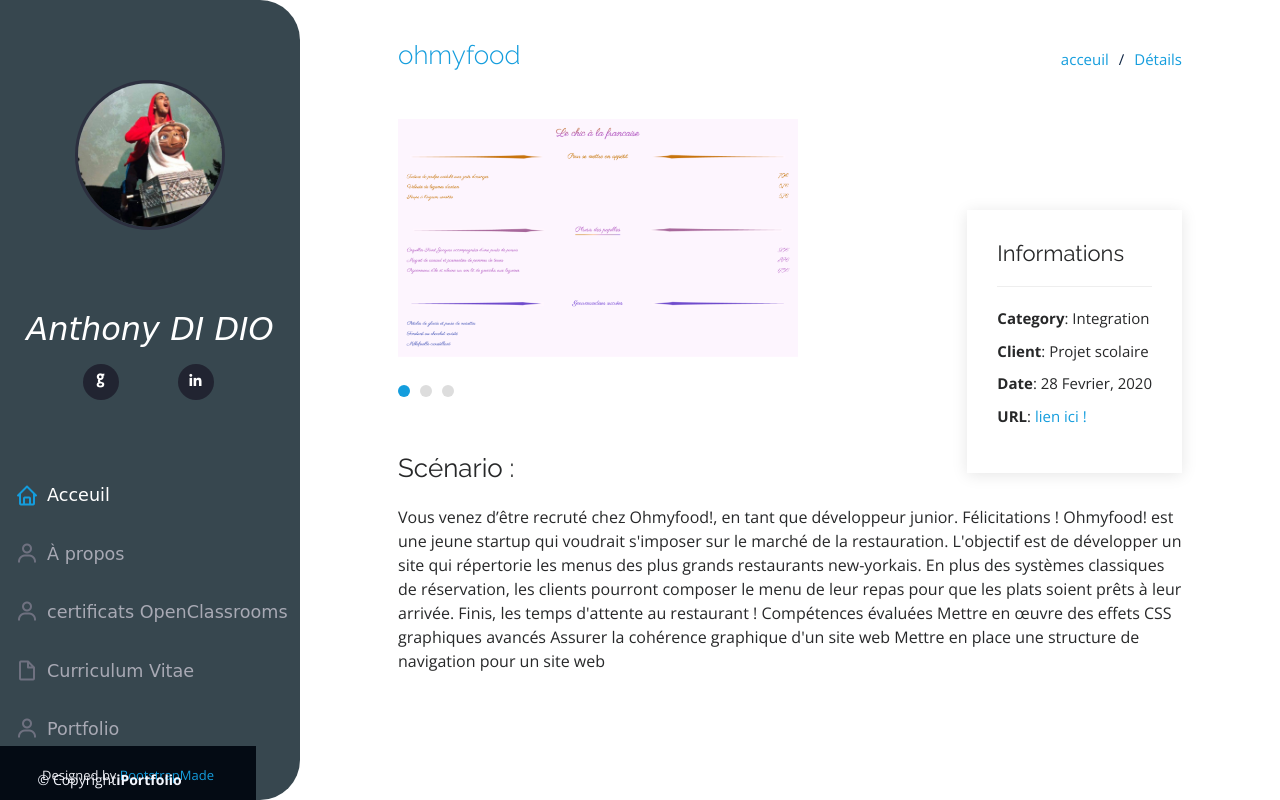
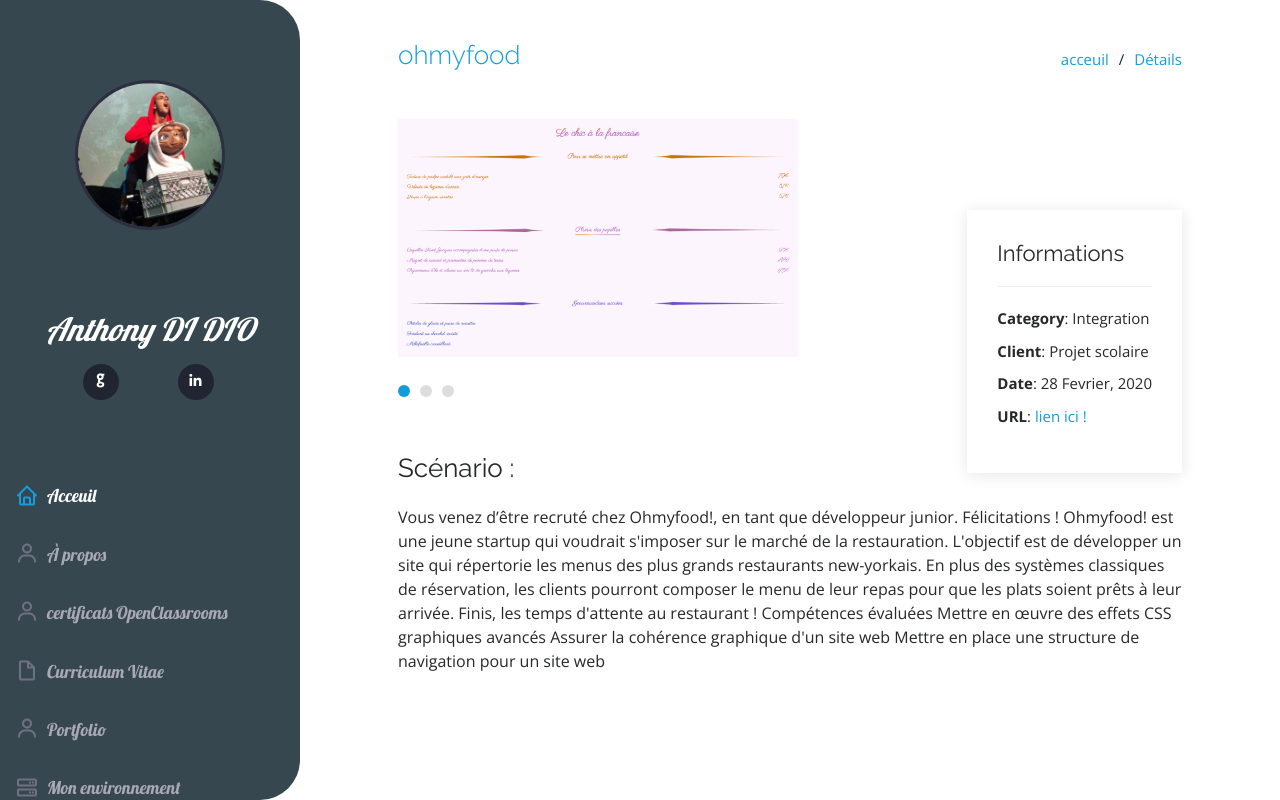
Before and after one commit to antho635/i-cv, a PHP site: page /projet-ohmyfood.html in a window 1280 px wide. Run offline with PHP 8.4, Linux system fonts and the light colour scheme; some libraries are stand-ins or nearby versions.

Commit message:
refac detail portfolio et header

```diff
--- a/assets/css/styles.css
+++ b/assets/css/styles.css
@@ -49,6 +49,7 @@ body {
           flex-direction: column;
   border-radius: 0 40px 40px 0;
   font-family: 'Lobster', cursive;
+  overflow: hidden;
 }
 
 a {
--- a/assets/css/styles.scss
+++ b/assets/css/styles.scss
@@ -37,6 +37,7 @@
         flex-direction: column;
         border-radius: 0 40px 40px 0;
         font-family: 'Lobster', cursive;
+        overflow: hidden;
     }
 
     a {
--- a/projet-ohmyfood.html
+++ b/projet-ohmyfood.html
@@ -13,7 +13,9 @@
     <link href="assets/img/apple-touch-icon.png" rel="apple-touch-icon">
 
     <!-- Google Fonts -->
+    <link href="https://fonts.googleapis.com/css2?family=Dancing+Script:wght@600&display=swap" rel="stylesheet">
     <link href="https://fonts.googleapis.com/css?family=Open+Sans:300,300i,400,400i,600,600i,700,700i|Raleway:300,300i,400,400i,500,500i,600,600i,700,700i|Poppins:300,300i,400,400i,500,500i,600,600i,700,700i" rel="stylesheet">
+    <link href="https://fonts.googleapis.com/css2?family=Lobster&display=swap" rel="stylesheet">
 
     <!-- Vendor CSS Files -->
     <link href="assets/vendor/icofont/icofont.min.css" rel="stylesheet">
@@ -124,23 +126,6 @@
     </main>
     <!-- End #main -->
 
-    <!-- ======= Footer ======= -->
-    <footer id="footer">
-        <div class="container">
-            <div class="copyright">
-                &copy; Copyright <strong><span>iPortfolio</span></strong>
-            </div>
-            <div class="credits">
-                <!-- All the links in the footer should remain intact. -->
-                <!-- You can delete the links only if you purchased the pro version. -->
-                <!-- Licensing information: https://bootstrapmade.com/license/ -->
-                <!-- Purchase the pro version with working PHP/AJAX contact form: https://bootstrapmade.com/iportfolio-bootstrap-portfolio-websites-template/ -->
-                Designed by <a href="https://bootstrapmade.com/">BootstrapMade</a>
-            </div>
-        </div>
-    </footer>
-    <!-- End  Footer -->
-
     <a href="#" class="back-to-top"><i class="icofont-simple-up"></i></a>
 
     <!-- Vendor JS Files -->
```
Also changed, not shown: projet-agence.html (+2 -17 lines), projet-demenagement.html (+2 -17 lines), assets/css/layout 2.css, assets/css/layout.css, 3 other files.
